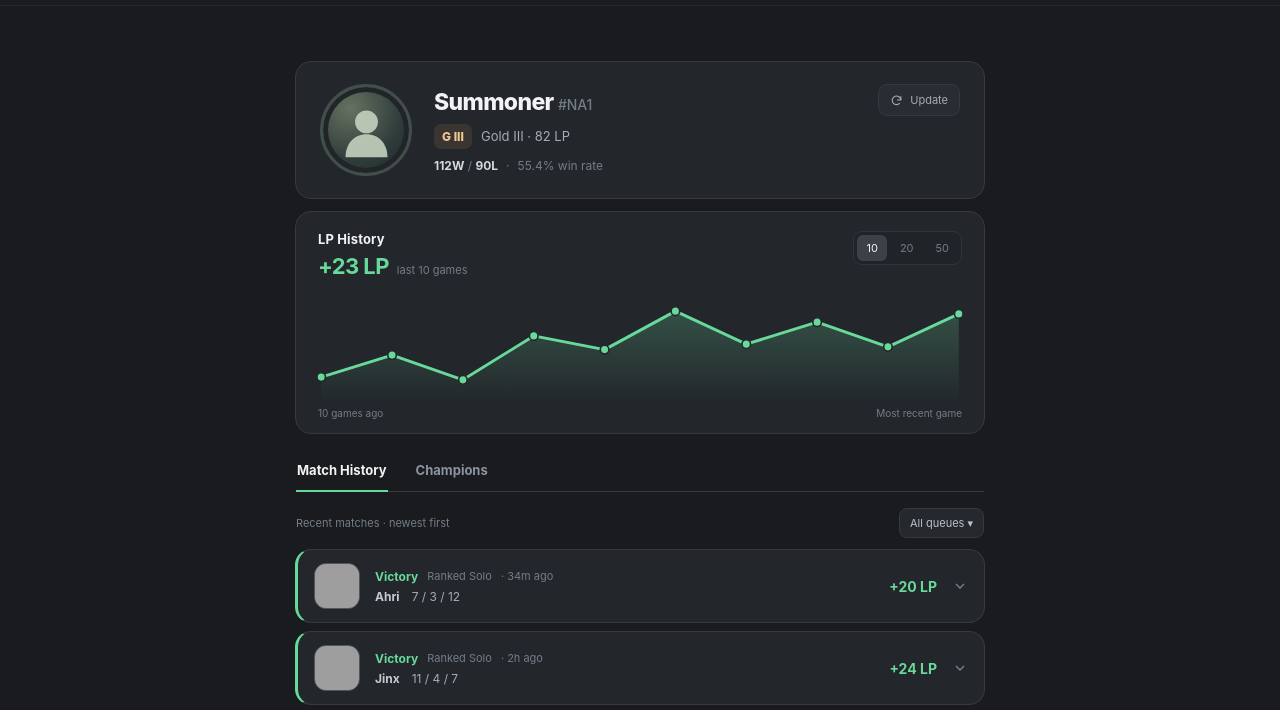
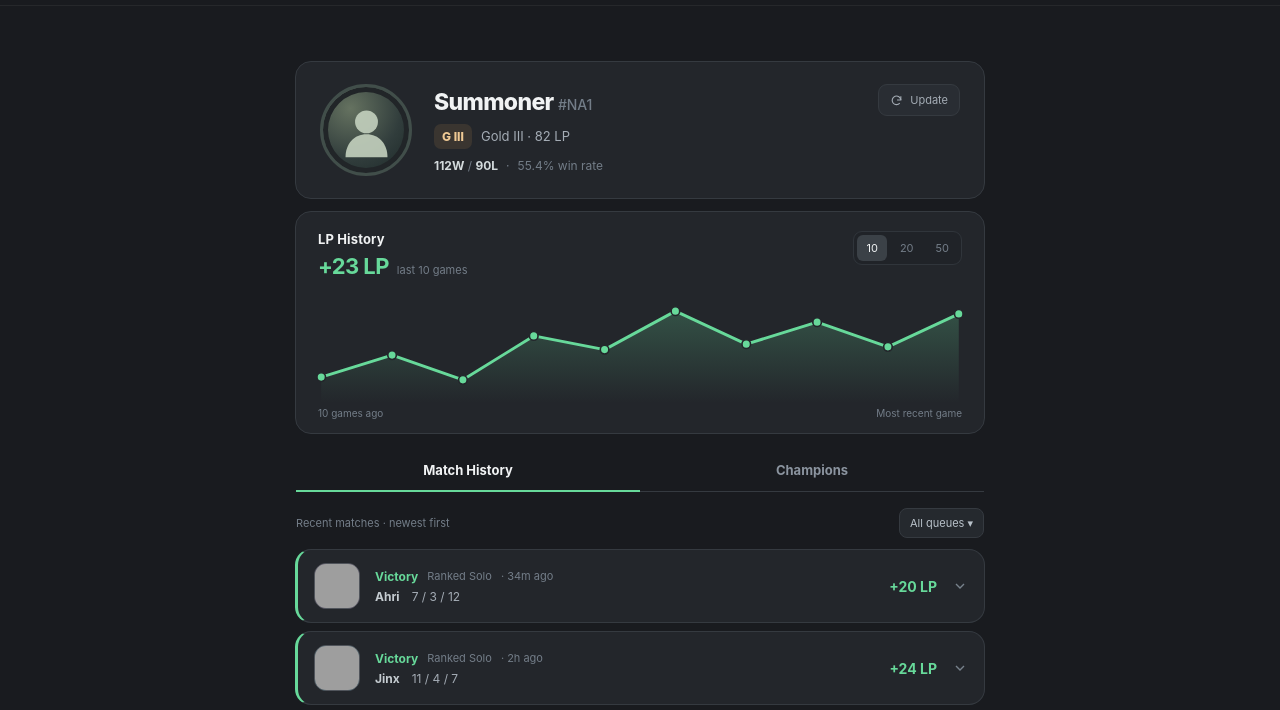
Before and after one commit to dawsonkuy/riftmax, a plain HTML site: page riftmax/index.html in a window 1280 px wide. Shown: the part 78-788 px from the top of the page. Drawn offline with Linux system fonts and the light colour scheme; grey boxes are pictures that could not be loaded.

Commit message:
Make Match History and Champions tabs equal half-width

```diff
--- a/riftmax/index.html
+++ b/riftmax/index.html
@@ -68,8 +68,8 @@
     .chart { margin: 9px -6px 0; height: 115px; position: relative; }
     .chart svg { width: 100%; height: 100%; overflow: visible; display: block; }
     .chart-labels { margin-top: 4px; display: flex; justify-content: space-between; color: var(--muted); font-size: 10px; }
-    .content-tabs { display: flex; align-items: end; gap: 27px; border-bottom: 1px solid var(--line); margin: 28px 1px 16px; }
-    .tab { background: none; border: none; border-bottom: 2px solid transparent; padding: 0 1px 12px; margin-bottom: -1px; color: #8b949f; font-size: 13px; font-weight: 650; }
+    .content-tabs { display: flex; align-items: stretch; gap: 0; border-bottom: 1px solid var(--line); margin: 28px 1px 16px; }
+    .tab { flex: 1 1 50%; min-width: 0; text-align: center; background: none; border: none; border-bottom: 2px solid transparent; padding: 0 12px 12px; margin-bottom: -1px; color: #8b949f; font-size: 13px; font-weight: 650; }
     .tab.active { color: var(--text); border-color: var(--green); }
     .toolbar { display: flex; justify-content: space-between; gap: 12px; align-items: center; margin: 0 1px 11px; }
     .muted-note { color: var(--muted); font-size: 11px; }
```
